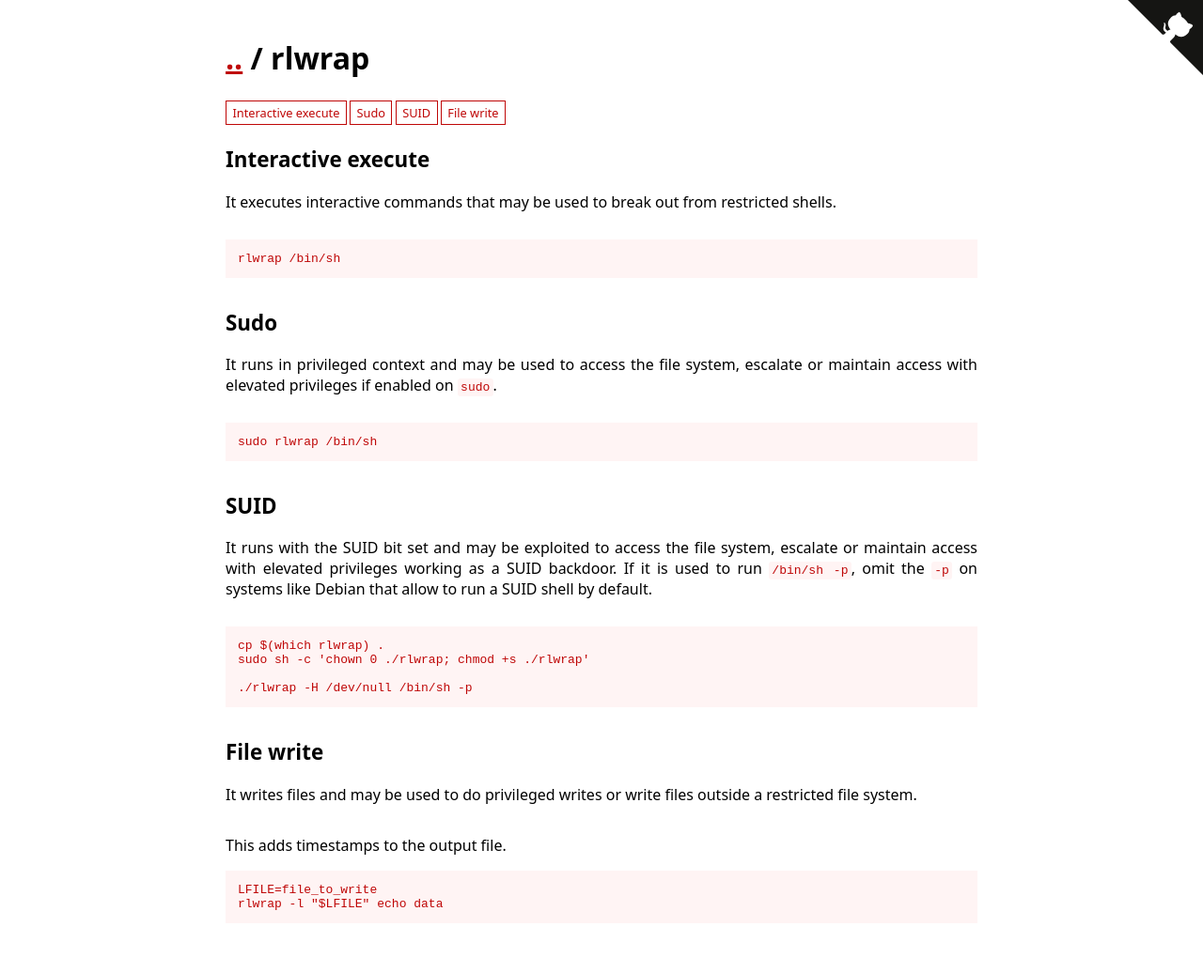
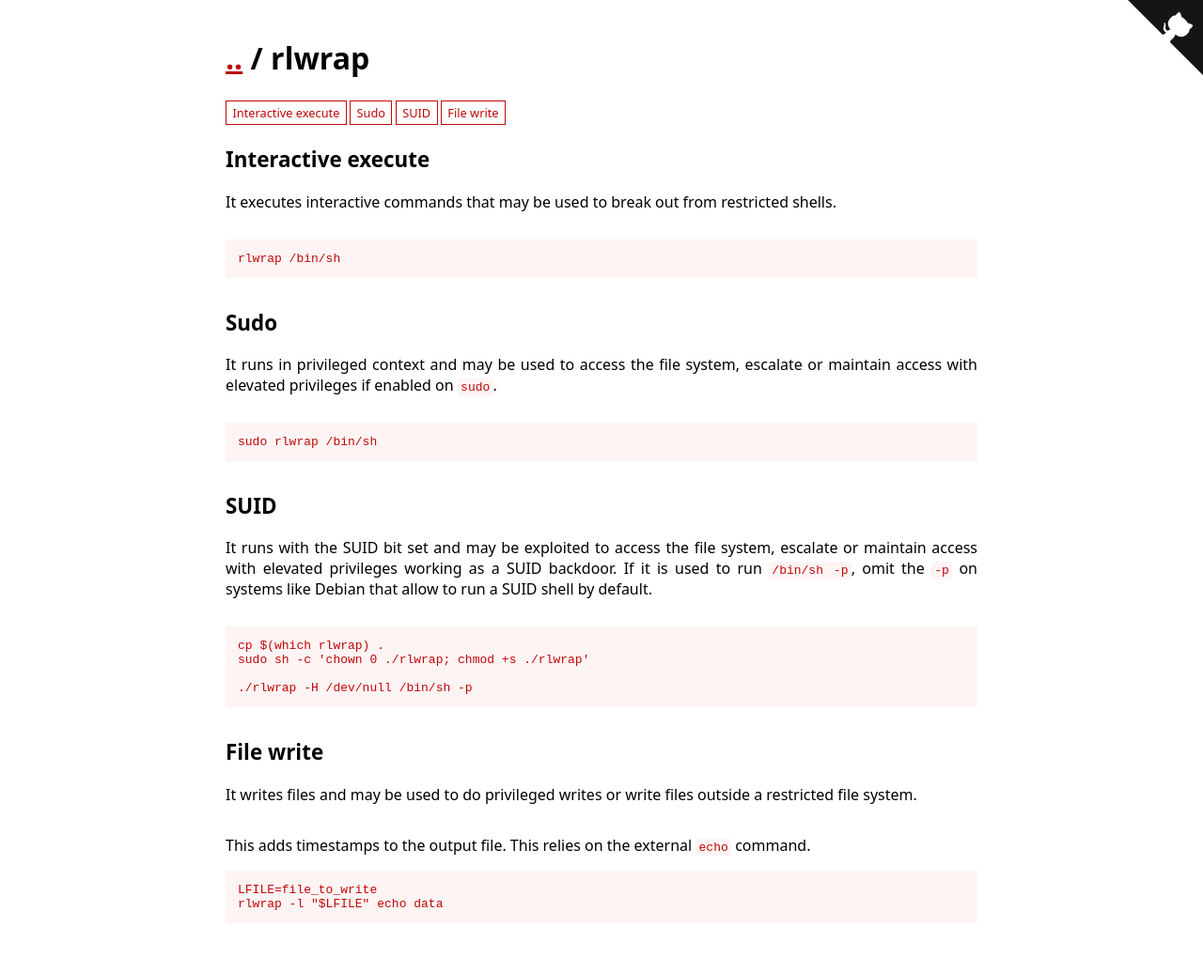
Before and after one commit to GTFOBins/GTFOBins.github.io, a Jekyll site: the page built from _gtfobins/rlwrap.md, in a window 1280 px wide. Shown: the whole page at 94% size. Built offline with Jekyll 4.4.1, drawn with Linux system fonts in a browser that asks for light colours.

Commit message:
Clarify echo command in rlwrap file-write

```diff
--- a/_gtfobins/rlwrap.md
+++ b/_gtfobins/rlwrap.md
@@ -7,7 +7,7 @@ functions:
   suid-enabled:
     - code: ./rlwrap -H /dev/null /bin/sh -p
   file-write:
-    - description: This adds timestamps to the output file.
+    - description: This adds timestamps to the output file. This relies on the external `echo` command.
       code: |
         LFILE=file_to_write
         rlwrap -l "$LFILE" echo data
```
